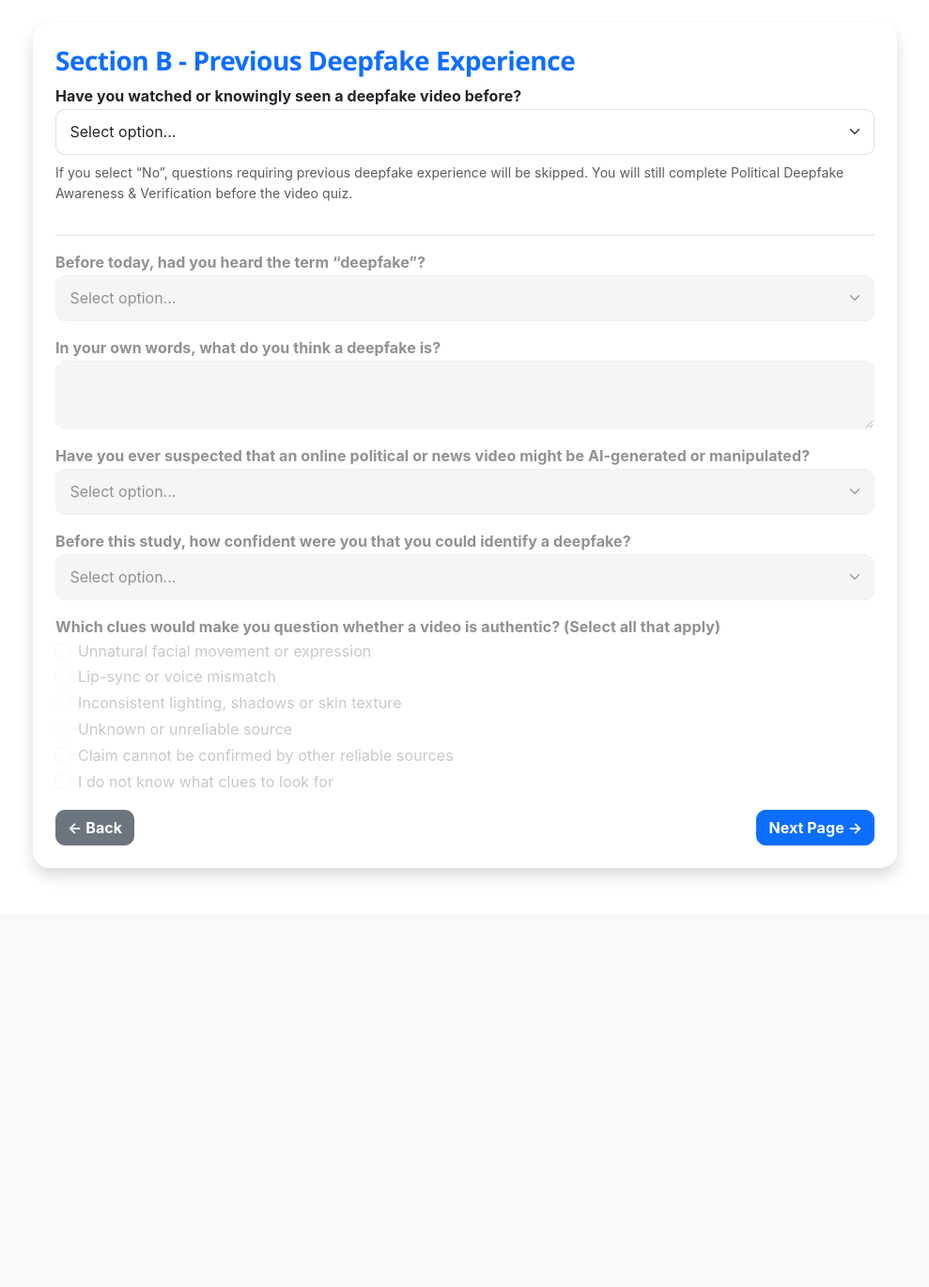
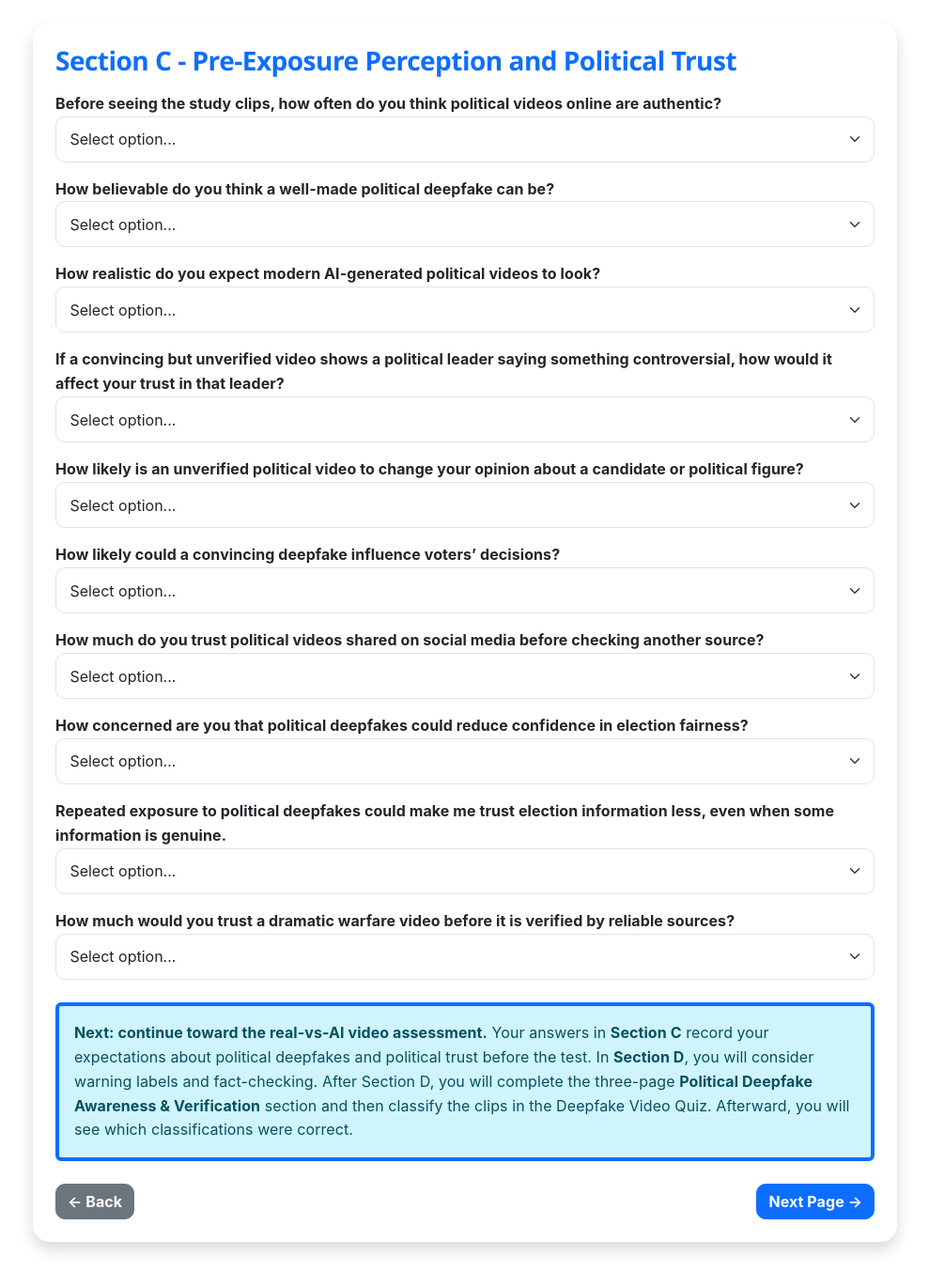
Before and after one commit to LEvan1310/deepfake-survey-app, a Flask app: page /survey/page2 in a window 1280 px wide. Shown: the part 51-1421 px from the top of the page at 94% size, without its empty margins (145-1134 px from the left). Before the commit the page ends 984 px from the top, so only its background shows below. Run offline with Flask 3, Linux system fonts and the light colour scheme; some libraries are stand-ins or nearby versions.

Commit message:
Update survey_page2.html

```diff
--- a/templates/survey_page2.html
+++ b/templates/survey_page2.html
@@ -1,37 +1,20 @@
 {% extends "base.html" %}{% block content %}
-<div class="card shadow border-0 p-4 survey-card"><h3 class="text-primary fw-bold" data-translate="sec_b_title">Section B - Previous Deepfake Experience</h3>
-<form method="POST" id="awarenessForm">
-<div class="mb-2"><label class="fw-bold" data-translate="q_watched_before">Have you watched or knowingly seen a deepfake video before?</label><select class="form-select" name="watched_deepfake_before" id="watchedBefore" required><option value="" disabled selected data-translate="select_option">Select option...</option><option value="Yes" data-translate="opt_yes">Yes</option><option value="No" data-translate="opt_no">No</option></select></div>
-<p class="small text-muted" data-translate="gate_help">If you select “No”, experience-based questions will be skipped and you will go directly to the educational deepfake video section.</p>
-<fieldset id="experienceQuestions" disabled aria-disabled="true">
-<hr><div class="mb-3"><label class="fw-bold" data-translate="q_heard">Before today, had you heard the term “deepfake”?</label><select class="form-select conditional-required" name="heard_deepfake"><option value="" disabled selected data-translate="select_option">Select option...</option><option value="Yes" data-translate="opt_yes">Yes</option><option value="No" data-translate="opt_no">No</option></select></div>
-<div class="mb-3"><label class="fw-bold" data-translate="q_desc">In your own words, what do you think a deepfake is?</label><textarea class="form-control conditional-required" name="deepfake_description" rows="2"></textarea></div>
-<div class="mb-3"><label class="fw-bold" data-translate="q_suspected">Have you ever suspected that an online political or news video might be AI-generated or manipulated?</label><select class="form-select conditional-required" name="suspected_deepfake_before"><option value="" disabled selected data-translate="select_option">Select option...</option><option value="Yes" data-translate="opt_yes">Yes</option><option value="No" data-translate="opt_no">No</option></select></div>
-<div class="mb-3"><label class="fw-bold" data-translate="q_confidence">Before this study, how confident were you that you could identify a deepfake?</label><select class="form-select conditional-required" name="confidence_identifying"><option value="" disabled selected data-translate="select_option">Select option...</option><option value="Very confident" data-translate="opt_very_high">Very confident</option><option value="Confident" data-translate="opt_high">Confident</option><option value="Neutral" data-translate="opt_moderate">Neither confident nor unconfident</option><option value="Not confident" data-translate="opt_low">Not confident</option><option value="Not confident at all" data-translate="opt_very_low">Not confident at all</option></select></div>
-<div class="mb-3"><label class="fw-bold" data-translate="q_signs">Which clues would make you question whether a video is authentic? (Select all that apply)</label>
-{% for value,key,text in [('Facial movement','sign_face','Unnatural facial movement or expression'),('Lip/audio mismatch','sign_lips','Lip-sync or voice mismatch'),('Lighting/texture','sign_light','Inconsistent lighting, shadows or skin texture'),('Unreliable source','sign_source','Unknown or unreliable source'),('Cannot cross-check','sign_context','Claim cannot be confirmed by other reliable sources'),('Do not know','sign_none','I do not know what clues to look for')] %}<div class="form-check"><input class="form-check-input" type="checkbox" name="suspicious_signs" value="{{ value }}"><label class="form-check-label" data-translate="{{ key }}">{{ text }}</label></div>{% endfor %}
-</div></fieldset>
-<div class="d-flex justify-content-between"><a href="/survey/page1" class="btn btn-secondary" data-translate="back_btn">← Back</a><button id="continueBtn" class="btn btn-primary" data-translate="next_btn">Next Page →</button></div>
-</form></div>
-<script>
-const watched=document.getElementById('watchedBefore'), box=document.getElementById('experienceQuestions'), btn=document.getElementById('continueBtn');
-function updateGate(){
-    const choice=watched.value;
-    const yes=choice==='Yes';
-    const no=choice==='No';
+<div class="card shadow border-0 p-4 survey-card"><h3 class="text-primary fw-bold mb-3" data-translate="sec_c_title">Section C - Pre-Exposure Perception and Political Trust</h3>
+<form method="POST">
+<div class="mb-3"><label class="fw-bold" data-translate="q_video_authentic">Before seeing the study clips, how often do you think political videos online are authentic?</label><select class="form-select" name="video_real_immediate" required><option value="" disabled selected data-translate="select_option">Select option...</option><option value="Almost always" data-translate="almost_always">Almost always</option><option value="Often" data-translate="often">Often</option><option value="Sometimes" data-translate="sometimes">Sometimes</option><option value="Rarely" data-translate="rarely_auth">Rarely</option><option value="Almost never" data-translate="almost_never">Almost never</option></select></div>
+<div class="mb-3"><label class="fw-bold" data-translate="q_deepfake_believability">How believable do you think a well-made political deepfake can be?</label><select class="form-select" name="believability" required><option value="" disabled selected data-translate="select_option">Select option...</option><option value="Very believable" data-translate="very_believable">Very believable</option><option value="Believable" data-translate="believable">Believable</option><option value="Neutral" data-translate="neutral">Neither believable nor unbelievable</option><option value="Unbelievable" data-translate="unbelievable">Unbelievable</option><option value="Very unbelievable" data-translate="very_unbelievable">Very unbelievable</option></select></div>
+<div class="mb-3"><label class="fw-bold" data-translate="q_realism">How realistic do you expect modern AI-generated political videos to look?</label><select class="form-select" name="realism" required><option value="" disabled selected data-translate="select_option">Select option...</option><option value="1" data-translate="realism_1">1 - Not realistic</option><option value="2" data-translate="realism_2">2</option><option value="3" data-translate="realism_3">3 - Moderately realistic</option><option value="4" data-translate="realism_4">4</option><option value="5" data-translate="realism_5">5 - Extremely realistic</option></select></div>
+<div class="mb-3"><label class="fw-bold" data-translate="q_figure_trust">If a convincing but unverified video shows a political leader saying something controversial, how would it affect your trust in that leader?</label><select class="form-select" name="figure_trustworthiness" required><option value="" disabled selected data-translate="select_option">Select option...</option><option value="Decrease a lot" data-translate="trust_decrease_large">Decrease a lot</option><option value="Decrease somewhat" data-translate="trust_decrease_some">Decrease somewhat</option><option value="No change until verified" data-translate="trust_no_change">No change until verified</option><option value="Increase somewhat" data-translate="trust_increase_some">Increase somewhat</option></select></div>
+<div class="mb-3"><label class="fw-bold" data-translate="q_opinion_change">How likely is an unverified political video to change your opinion about a candidate or political figure?</label><select class="form-select" name="opinion_change" required><option value="" disabled selected data-translate="select_option">Select option...</option><option value="Very likely" data-translate="very_likely">Very likely</option><option value="Likely" data-translate="likely">Likely</option><option value="Neutral" data-translate="neither">Neither likely nor unlikely</option><option value="Unlikely" data-translate="unlikely">Unlikely</option><option value="Very unlikely" data-translate="very_unlikely">Very unlikely</option></select></div>
+<div class="mb-3"><label class="fw-bold" data-translate="q_voting_influence">How likely could a convincing deepfake influence voters’ decisions?</label><select class="form-select" name="voting_influence" required><option value="" disabled selected data-translate="select_option">Select option...</option><option value="Very likely" data-translate="very_likely">Very likely</option><option value="Likely" data-translate="likely">Likely</option><option value="Neutral" data-translate="neither">Neither likely nor unlikely</option><option value="Unlikely" data-translate="unlikely">Unlikely</option><option value="Very unlikely" data-translate="very_unlikely">Very unlikely</option></select></div>
+<div class="mb-3"><label class="fw-bold" data-translate="q_social_trust">How much do you trust political videos shared on social media before checking another source?</label><select class="form-select" name="social_media_trust" required><option value="" disabled selected data-translate="select_option">Select option...</option><option value="A lot" data-translate="trust_a_lot">A lot</option><option value="Some" data-translate="trust_some">Some</option><option value="A little" data-translate="trust_little">A little</option><option value="Not at all" data-translate="trust_none">Not at all</option></select></div>
+<div class="mb-3"><label class="fw-bold" data-translate="q_election_concern">How concerned are you that political deepfakes could reduce confidence in election fairness?</label><select class="form-select" name="election_fairness_concern" required><option value="" disabled selected data-translate="select_option">Select option...</option><option value="Very concerned" data-translate="very_concerned">Very concerned</option><option value="Concerned" data-translate="concerned">Concerned</option><option value="Somewhat concerned" data-translate="somewhat_concerned">Somewhat concerned</option><option value="Not concerned" data-translate="not_concerned">Not concerned</option></select></div>
+<div class="mb-3"><label class="fw-bold" data-translate="q_election_reduction">Repeated exposure to political deepfakes could make me trust election information less, even when some information is genuine.</label><select class="form-select" name="election_trust_reduction" required><option value="" disabled selected data-translate="select_option">Select option...</option><option value="Strongly agree" data-translate="strongly_agree">Strongly agree</option><option value="Agree" data-translate="agree">Agree</option><option value="Neither" data-translate="neither_agree">Neither agree nor disagree</option><option value="Disagree" data-translate="disagree">Disagree</option><option value="Strongly disagree" data-translate="strongly_disagree">Strongly disagree</option></select></div>
+<div class="mb-4"><label class="fw-bold" data-translate="q_war_belief">How much would you trust a dramatic warfare video before it is verified by reliable sources?</label><select class="form-select" name="war_believability" required><option value="" disabled selected data-translate="select_option">Select option...</option><option value="A lot" data-translate="trust_a_lot">A lot</option><option value="Some" data-translate="trust_some">Some</option><option value="A little" data-translate="trust_little">A little</option><option value="Not at all" data-translate="trust_none">Not at all</option></select></div>
 
-    // Until the participant answers the first gate question, keep all
-    // experience questions visible but locked. Selecting Yes unlocks them;
-    // selecting No hides/skips them and goes straight to the video section.
-    box.disabled=!yes;
-    box.setAttribute('aria-disabled', String(!yes));
-    box.style.display=no?'none':'';
-    box.style.opacity=choice===''?'0.5':'1';
-    box.style.pointerEvents=yes?'auto':'none';
-
-    document.querySelectorAll('.conditional-required').forEach(x=>x.required=yes);
-    btn.dataset.translate=no?'go_video':'next_btn';
-    applyLanguage(localStorage.getItem('lang')||'en');
-}
-watched.addEventListener('change',updateGate);updateGate();
-</script>{% endblock %}
+<div class="alert alert-info mt-4 mb-4 border-start border-4 border-primary">
+  <div data-lang-block="en"><strong>Next: continue toward the real-vs-AI video assessment.</strong> Your answers in <strong>Section C</strong> record your expectations about political deepfakes and political trust before the test. In <strong>Section D</strong>, you will consider warning labels and fact-checking. After Section D, you will complete the three-page <strong>Political Deepfake Awareness & Verification</strong> section and then classify the clips in the Deepfake Video Quiz. Afterward, you will see which classifications were correct.</div>
+  <div data-lang-block="my" style="display:none"><strong>နောက်တစ်ဆင့်တွင် အစစ်နှင့် AI-generated ဗီဒီယို ခွဲခြားစမ်းသပ်မှုသို့ ဆက်လက်သွားပါမည်။</strong> <strong>Section C</strong> ရှိ အဖြေများသည် စမ်းသပ်မှုမပြုမီ နိုင်ငံရေး Deepfake နှင့် နိုင်ငံရေးယုံကြည်မှုအပေါ် သင့်မျှော်မှန်းချက်များကို မှတ်တမ်းတင်ထားခြင်းဖြစ်သည်။ <strong>Section D</strong> တွင် warning label နှင့် fact-checking အပေါ် သင့်အမြင်ကို ဖြေဆိုရမည်။ Section D ပြီးနောက် <strong>Political Deepfake Awareness & Verification</strong> စာမျက်နှာ ၃ ခုကို လေ့လာပြီး Deepfake Video Quiz တွင် ဗီဒီယိုများကို ခွဲခြားမည်။ နောက်ဆုံးတွင် မည်သည့် classification များ မှန်ကန်ခဲ့သည်ကို မြင်ရမည်။</div>
+</div>
+<div class="d-flex justify-content-between"><a href="/survey/page2" class="btn btn-secondary" data-translate="back_btn">← Back</a><button class="btn btn-primary" data-translate="next_btn">Next Page →</button></div>
+</form></div>{% endblock %}
```
